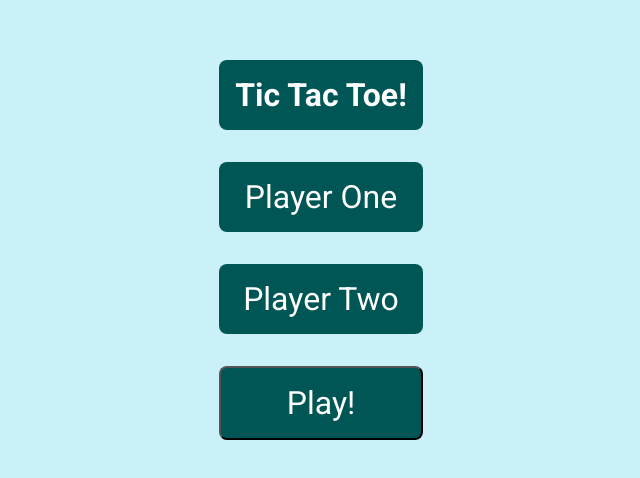
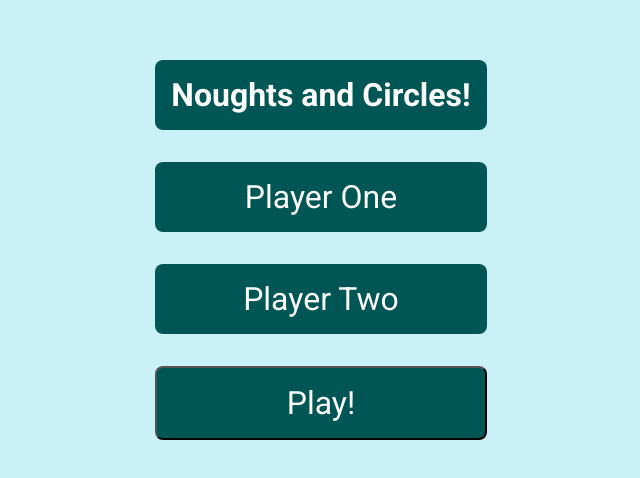
Before and after one commit to JackScottow/JackScottow.github.io, a plain HTML site: page TicTacToe/index.html in a window 1280 px wide. Shown: the part 150-628 px from the top of the page, without its empty margins (319-959 px from the left). Drawn offline with Linux system fonts and the light colour scheme.

Commit message:
Update index.html

```diff
--- a/TicTacToe/index.html
+++ b/TicTacToe/index.html
@@ -14,7 +14,7 @@
   </head>
   <body>
     <div id="start-game">
-      <h1>Tic Tac Toe!</h1>
+      <h1>Noughts and Circles!</h1>
       <div id="playerOneInput" contenteditable="true">Player One</div>
       <div id="playerTwoInput" contenteditable="true">Player Two</div>
       <button id="start-button">Play!</button>
```
